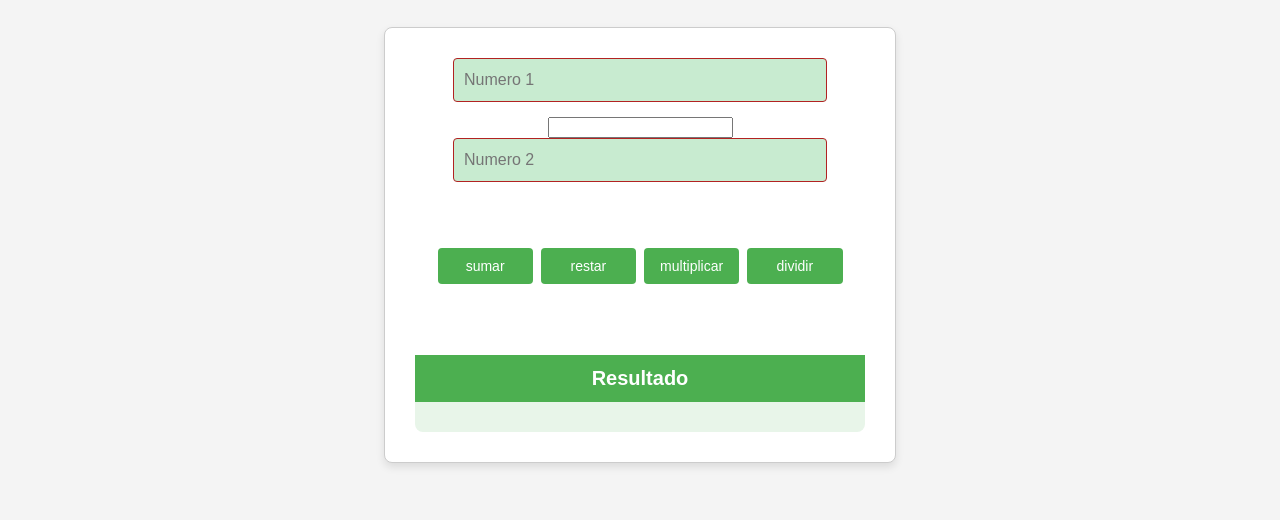
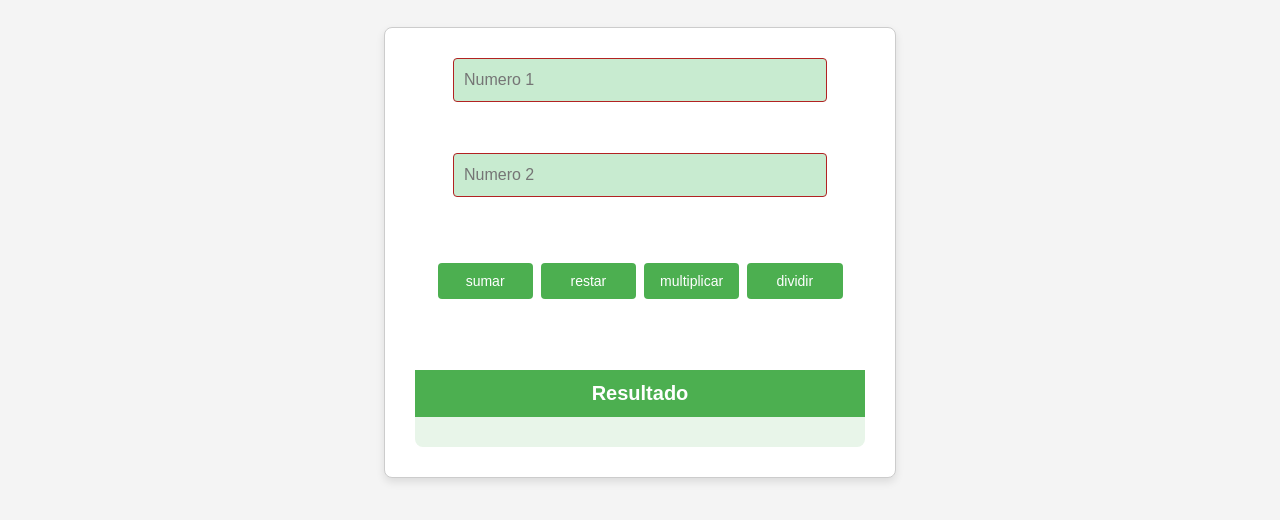
Before and after one commit to david-alejo-486/Calculadora, a plain HTML site: page index.html in a window 1280 px wide. Shown: the part 70-590 px from the top of the page. Drawn offline with Linux system fonts and the light colour scheme.

Commit message:
Calculadora con puentes y limpia

```diff
--- a/index.html
+++ b/index.html
@@ -12,7 +12,7 @@
 
     <div id="calculadora">
         <input type="text" id="valor1" placeholder="Numero 1" class="texto">
-        <input type="text" id="texto">
+        <br><br>
         <input type="text" id="valor2" placeholder="Numero 2" class="texto">
         <br><br>
         <div id="botones">
```
